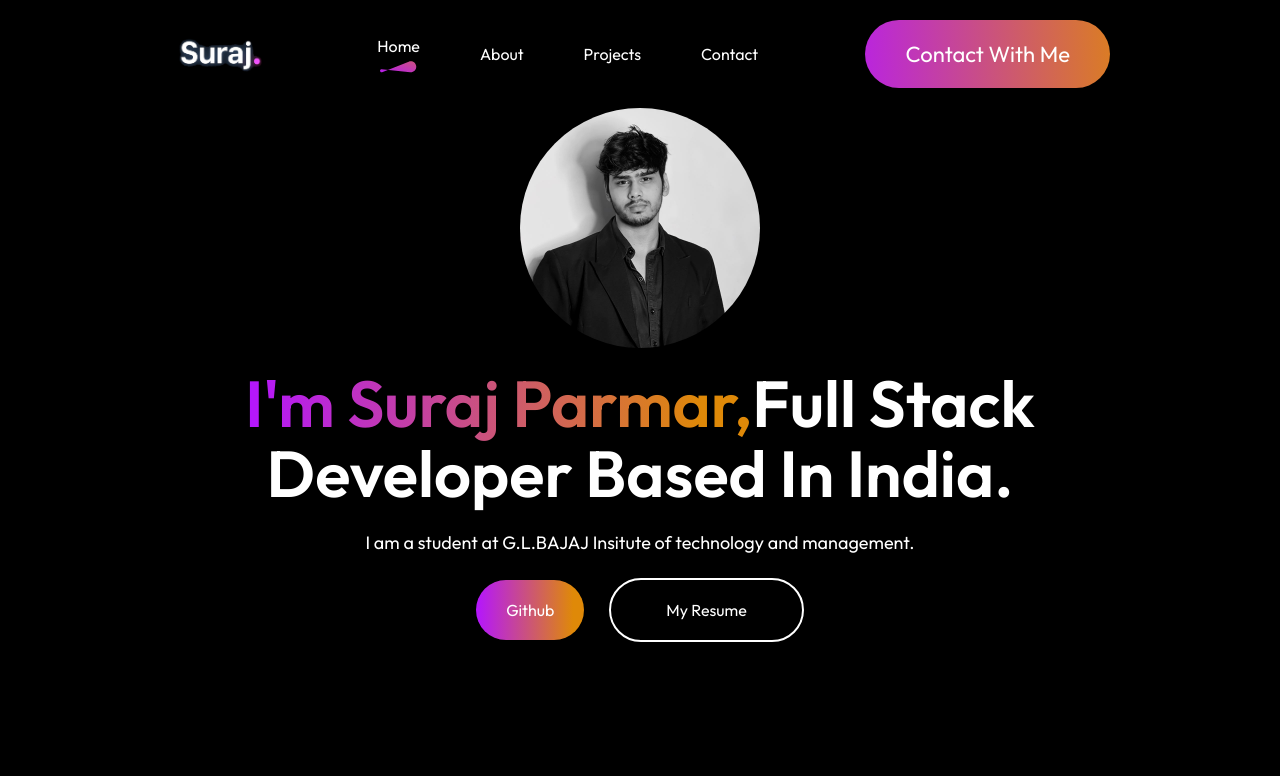
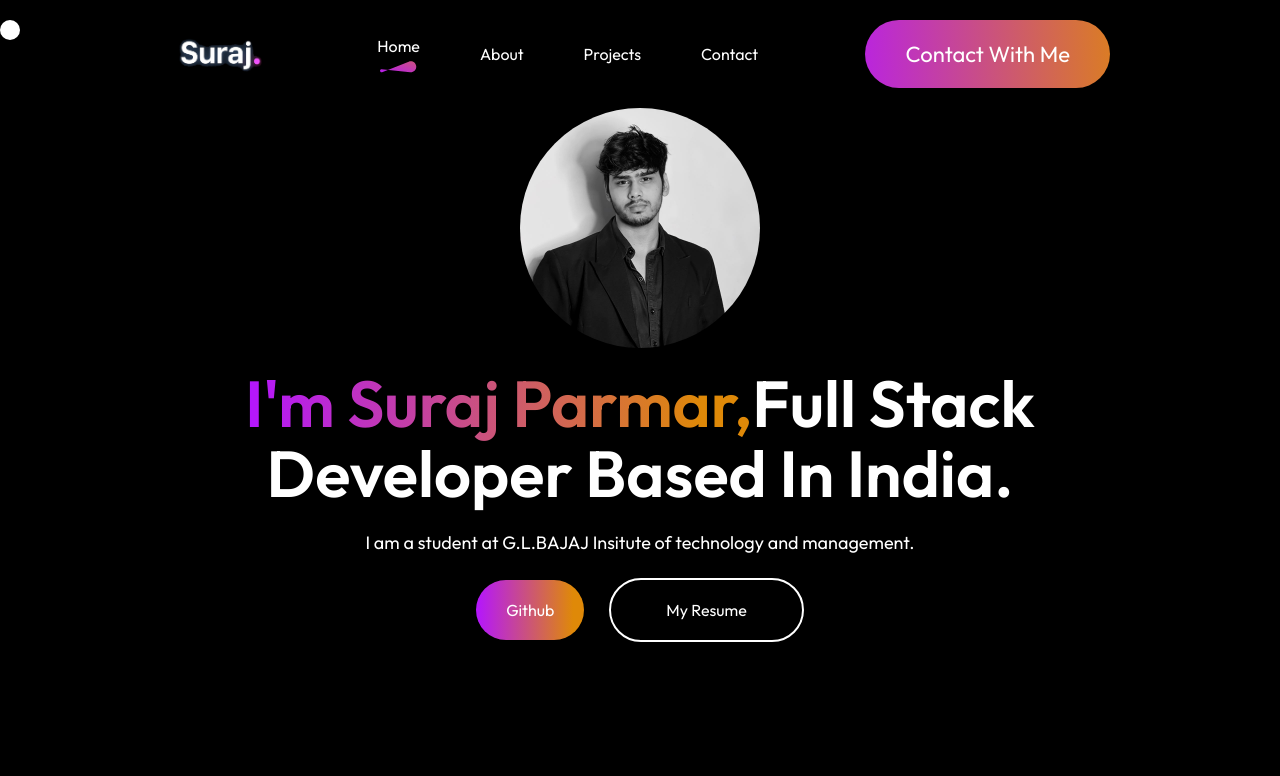
Before and after one commit to SURAJ-PARMAR2005/Portfolio_react, a React (Vite) app: page / in a window 1280 px wide. Shown: the top 776 px of the page. Built offline with nearby package versions, Linux system fonts and the light colour scheme.

Commit message:
Cursor Follower

```diff
--- a/src/App.jsx
+++ b/src/App.jsx
@@ -1,12 +1,34 @@
+import { useRef } from 'react'
 import About from './components/About/About'
 import Contact from './components/Contact/Contact'
 import Footer from './components/Footer/Footer'
 import Hero from './components/Hero/Hero'
 import Navbar from './components/Navbar/Navbar'
 import Projects from './components/Projects/Projects'
+import { useGSAP } from '@gsap/react'
+import gsap from 'gsap';
+
+
+gsap.registerPlugin(useGSAP);
+
 const App = () => {
+
+  const mouseRef = useRef(null);
+ useGSAP(() =>{
+
+ })
+  const follow = (dets) => {
+    gsap.to(mouseRef.current,{
+      x:dets.clientX,
+      y:dets.clientY,
+      duration:0.6,
+      // ease:"power3.out",
+    });
+  }
+
   return (
-    <div>
+    <div className='main' onMouseMove={follow} >
+      <div className='cursor' ref={mouseRef} ></div>
       <Navbar/>
       <Hero />
       <About />
--- a/src/index.css
+++ b/src/index.css
@@ -13,3 +13,22 @@
     background-color: black;
     font-family:'outfit';
 }
+
+.cursor{
+     height:20px;
+    width:20px;
+    background-color:white;
+    border-radius:50%;
+    position:fixed;
+    font-size:5px;
+    display:flex;
+    align-items:center;
+    justify-content:center;
+    text-align:center;
+    z-index:9999;
+    pointer-events:none;
+}
+
+.main{
+    min-height:100vh;
+}
```
